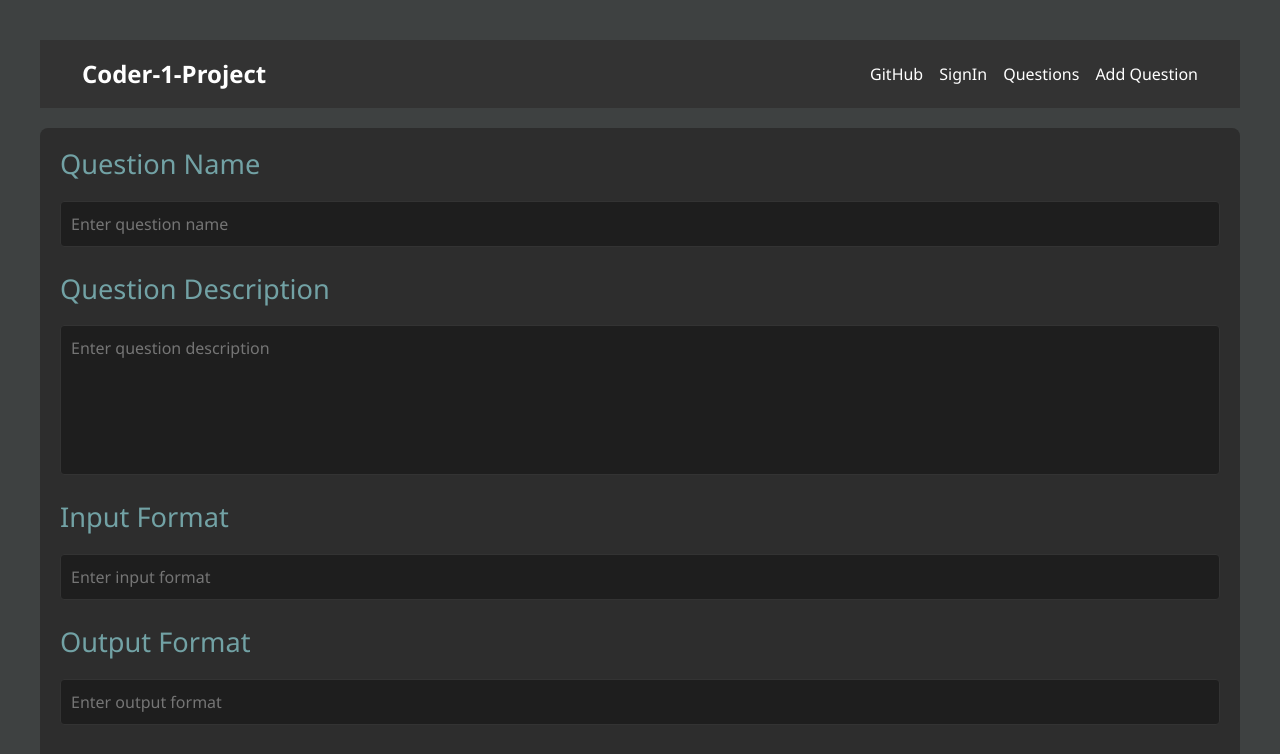
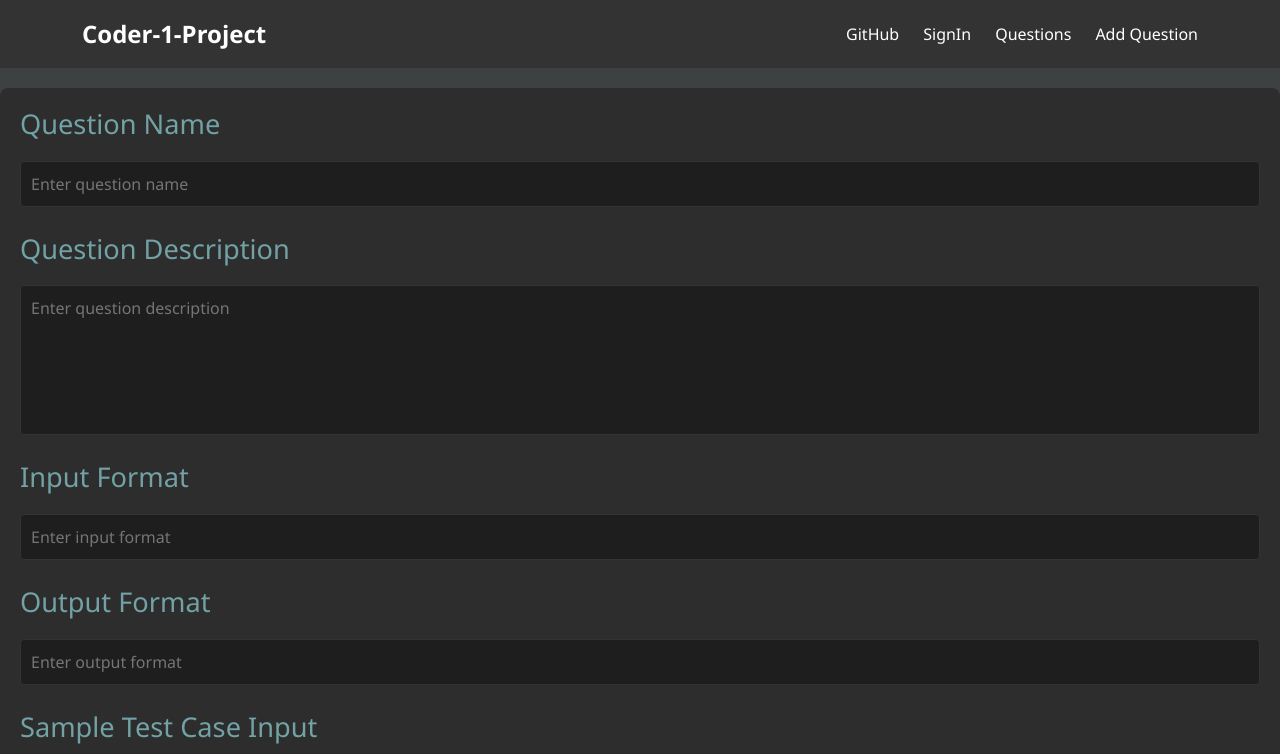
Before and after one commit to coder-Ace77/coder-1-website-project-front-end, a React (Create React App) app: page /add_question in a window 1280 px wide. Shown: the top 754 px of the page. Built offline with nearby package versions, Linux system fonts and the light colour scheme; no server answers.

Commit message:
feat: responsive design

```diff
--- a/src/App.css
+++ b/src/App.css
@@ -1,4 +1,4 @@
 .App {
   background-color: rgb(62, 65, 65);
-  padding: 20px;
+  /* padding: 20px; */
 }
--- a/src/components/RightSection.jsx
+++ b/src/components/RightSection.jsx
@@ -17,10 +17,11 @@ const RightSection = ({ onSubmissionResponse, onRunTestCases, isRunningTests })
     const firstRenderRef = useRef(true);
 
     useEffect(() => {
-        // Check if user is logged in by hitting /checklogin API
         request.get('/checklogin', { withCredentials: true })
             .then(response => {
-                if (response.data.loggedIn) {
+                console.log(response.data);
+                if (response.data.isLoggedIn){
+                    console.log("SETTING");
                     setIsLoggedIn(true);
                 } else {
                     setIsLoggedIn(false);
--- a/src/components/css/NavBar.css
+++ b/src/components/css/NavBar.css
@@ -1,70 +1,17 @@
-/* .navbar {
-    background-color: #333;
-    color: white;
-    padding: 1rem;
+.navbar {
     display: flex;
     justify-content: space-between;
-    align-items: center;
+    align-items: center; /* Center everything vertically */
+    background-color: #333;
+    padding: 1rem;
+    color: white;
+    position: relative;
 }
 
 .container {
     display: flex;
     justify-content: space-between;
-    align-items: center;
-    width: 100%;
-}
-
-.brand {
-    font-size: 1.5rem;
-    font-weight: bold;
-    text-decoration: none;
-    color: white;
-}
-
-.links a {
-    margin-left: 2rem;
-    text-decoration: none;
-    color: white;
-    font-size: 1rem;
-}
-
-.user-info {
-    display: flex;
-    align-items: center;
-}
-
-.username {
-    margin-right: 1rem;
-}
-
-.logout-button {
-    background-color: #ff4b4b;
-    color: white;
-    border: none;
-    padding: 0.5rem 1rem;
-    cursor: pointer;
-    border-radius: 5px;
-    font-size: 1rem;
-}
-
-.logout-button:hover {
-    background-color: #ff1a1a;
-} */
-
-/* NavBar.css */
-.navbar {
-    display: flex;
-    justify-content: space-between;
-    align-items: center;
-    background-color: #333;
-    padding: 1rem;
-    color: white;
-}
-
-.container {
-    display: flex;
-    justify-content: space-between;
-    align-items: center;
+    align-items: center; /* Center everything vertically */
     width: 100%;
 }
 
@@ -75,12 +22,20 @@
     text-decoration: none;
 }
 
+.hamburger {
+    display: none;
+    font-size: 2rem;
+    color: white;
+    cursor: pointer;
+}
+
 .links {
     display: flex;
-    gap: 1rem;
+    gap: 1.5rem; /* Increase gap for better spacing */
+    align-items: center; /* Align links vertically in the center */
 }
 
-.links a , .user-info a{
+.links a, .user-info a {
     color: white;
     text-decoration: none;
     font-size: 1rem;
@@ -93,7 +48,7 @@
 
 .user-info {
     display: flex;
-    align-items: center;
+    align-items: center; /* Center user-info content */
     gap: 1rem;
 }
 
@@ -103,17 +58,52 @@
 }
 
 .logout-button {
-    padding: 0.5rem 1rem;
+    padding: 0.5rem 1.5rem;
     font-size: 1rem;
     font-weight: bold;
     color: white;
     background-color: #e74c3c;
-    border: none;
-    border-radius: 5px;
+    border: 2px solid transparent;
+    border-radius: 50px;
     cursor: pointer;
-    transition: background-color 0.3s ease;
+    transition: background-color 0.3s ease, border-color 0.3s ease;
+    outline: none;
 }
 
 .logout-button:hover {
     background-color: #c0392b;
+    border-color: white;
 }
+
+/* Media Queries for smaller screens */
+@media (max-width: 768px) {
+    .links {
+        display: none;
+        flex-direction: column;
+        position: absolute;
+        top: 100%;
+        left: 0;
+        width: 100%;
+        background-color: #333;
+        padding: 1rem;
+        transition: transform 0.3s ease;
+        transform: translateX(-100%);
+    }
+
+    .links.open {
+        transform: translateX(0);
+    }
+
+    .hamburger {
+        display: block;
+    }
+
+    .user-info {
+        flex-direction: column;
+        align-items: flex-start;
+    }
+
+    .logout-button {
+        width: 100%;
+    }
+}
--- a/src/components/nav_bar.jsx
+++ b/src/components/nav_bar.jsx
@@ -1,15 +1,16 @@
 import React, { useState, useEffect } from 'react';
-import axios from 'axios';
 import './css/NavBar.css';
 import request from '../control/api';
-
+import { useNavigate } from 'react-router-dom';
 
 const NavBar = () => {
     const [isLoggedIn, setIsLoggedIn] = useState(false);
     const [username, setUsername] = useState('');
+    const [sidebarOpen, setSidebarOpen] = useState(false);
+    const navigate = useNavigate();
 
     useEffect(() => {
-        request.get('/checklogin' , {withCredentials: true})
+        request.get('/checklogin', { withCredentials: true })
             .then(response => {
                 if (response.data.isLoggedIn) {
                     setIsLoggedIn(true);
@@ -22,36 +23,44 @@ const NavBar = () => {
     }, []);
 
     const handleLogout = () => {
-        request.get('/logout',{withCredentials:true}).then(response => {
+        request.get('/logout', { withCredentials: true }).then(response => {
             localStorage.clear("authtoken");
             if (response.data.code === 200) {
                 setIsLoggedIn(false);
                 setUsername('');
+                navigate('/sign');
             }
         }).catch(error => {
             console.error('Error logging out:', error);
         });
     };
 
+    const toggleSidebar = () => {
+        setSidebarOpen(!sidebarOpen);
+    };
+
     return (
         <nav className="navbar">
             <div className="container">
                 <a href="/" className="brand">Coder-1-Project</a>
-                <div className="links">
+                <div className="hamburger" onClick={toggleSidebar}>
+                    &#9776;
+                </div>
+                <div className={`links ${sidebarOpen ? 'open' : ''}`}>
                     <a href="https://github.com/coder-Ace77?tab=repositories">GitHub</a>
-                    <a href="/sign">SignIn</a>
+                    {!isLoggedIn && <a href="/sign">SignIn</a>}  {/* Hide when logged in */}
                     <a href="/questionlist">Questions</a>
                     <a href="/add_question">Add Question</a>
-                </div>
                     {isLoggedIn && (
                         <div className="user-info">
-                        <a href="/profile" className='username'>{username}</a>
+                            <a href="/profile" className="username">{username}</a>
                             <button onClick={handleLogout} className="logout-button">Logout</button>
                         </div>
                     )}
                 </div>
+            </div>
         </nav>
     );
-}
+};
 
 export default NavBar;
--- a/src/css/Home.css
+++ b/src/css/Home.css
@@ -126,6 +126,7 @@ body, html {
   border-radius: 5px;
   cursor: pointer;
   transition: background-color 0.3s ease;
+  font-weight: bold;
 }
 
 .explore-btn:disabled {
@@ -138,11 +139,15 @@ body, html {
 }
 
 .text-highlight-green{
-  color: greenyellow;
+  color: rgb(14, 215, 67);
   padding-inline-start: 10px;
+  font-weight: bold;
 
 }
 
+.text-highlight-black{
+  color: rgb(251, 251, 248);
+}
 
 .text-highlight-yellow{
   color: yellow;
@@ -161,7 +166,8 @@ body, html {
   align-items: center;
   transition: opacity 0.5s;
   opacity: 1;
-  color:black
+  color:rgb(5, 86, 91);
+  font-weight: 700;
 }
 
 .greeting-icon {
--- a/src/pages/Home.jsx
+++ b/src/pages/Home.jsx
@@ -99,7 +99,7 @@ const Home = () => {
       </div>
 
       <div className="overlay-content">
-        <h1>Welcome to the coding master</h1>
+        <h1><span className='text-highlight-yellow'>#Welcome</span> to the <span className='text-highlight-green'>coding</span> master</h1>
         <button
           className="explore-btn"
           onClick={handleGetStarted}
```
Lines whose indentation alone changed are shown as unchanged.
